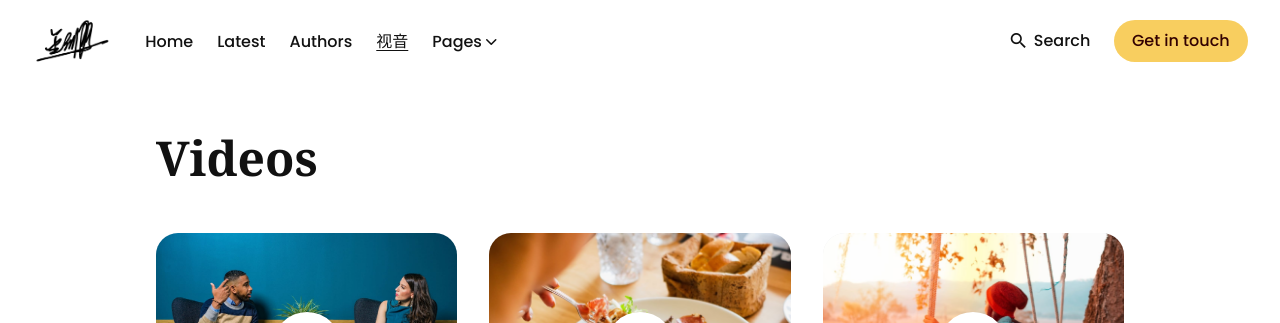
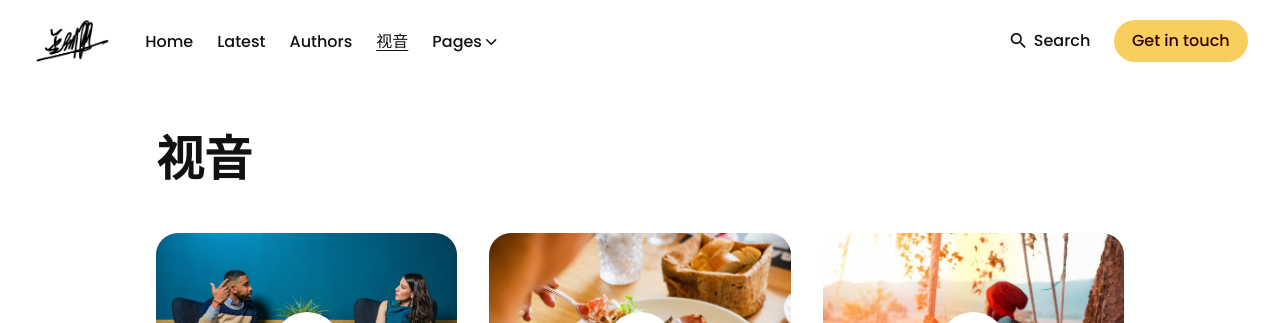
Before and after one commit to KeyuJin2018/KeyuJin2018.github.io, a Jekyll site: the page built from _pages/videos.html, in a window 1280 px wide. Shown: the top 323 px of the page. Built offline with Jekyll 4.4.1, drawn with Linux system fonts in a browser that asks for light colours.

Commit message:
Update videos.html

```diff
--- a/_pages/videos.html
+++ b/_pages/videos.html
@@ -1,6 +1,6 @@
 ---
 layout: default
-title: Videos
+title: 视音
 description: Commercials, Music Videos, Television, TV News, Corporate video, and everything in between.
 permalink: /videos/
 ---
```
